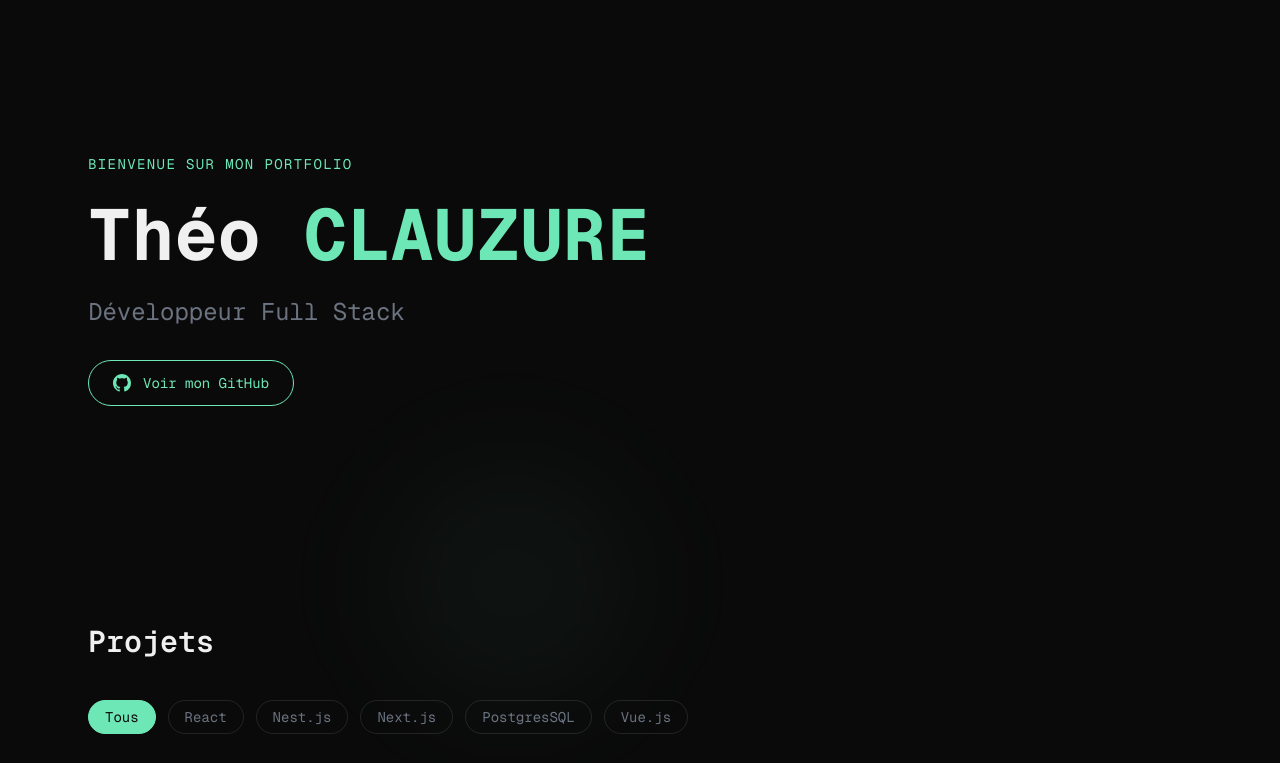
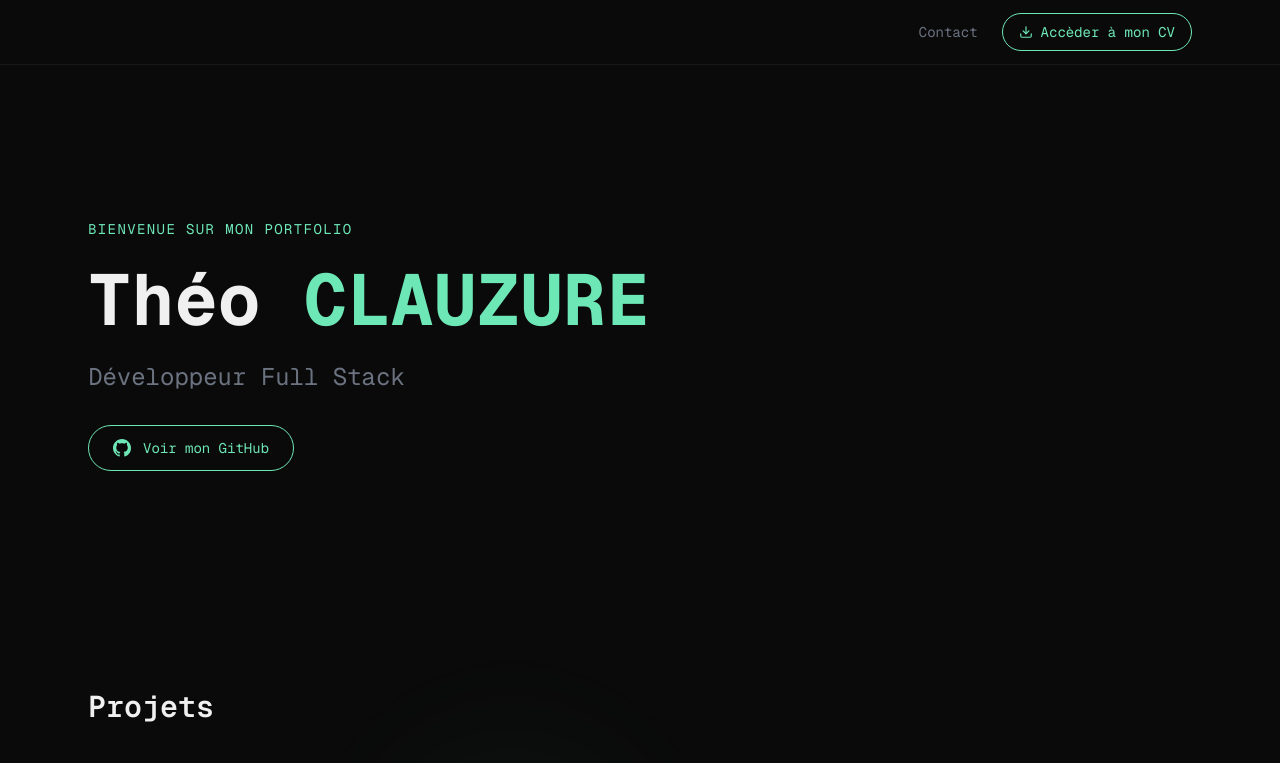
Before and after one commit to tClauzure/portfolio, a Next.js app: page / in a window 1280 px wide. Shown: the top 763 px of the page. Built offline with nearby package versions, Linux system fonts and the light colour scheme.

Commit message:
navbar done

```diff
--- a/src/app/page.tsx
+++ b/src/app/page.tsx
@@ -1,4 +1,5 @@
 import Hero from '@/components/Hero';
+import Navbar from '@/components/Navbar';
 import ProjectGrid from '@/components/ProjectGrid';
 
 export default function Home() {
@@ -7,8 +8,11 @@ export default function Home() {
       style={{ backgroundColor: 'var(--background)' }}
       className='relative min-h-screen'
     >
+      <Navbar />
       <Hero />
       <ProjectGrid />
+      {/* Section contact — vide pour l'instant */}
+      <section id='contact' className='min-h-screen' />
     </main>
   );
 }
--- /dev/null
+++ b/src/components/Navbar.tsx
@@ -0,0 +1,65 @@
+'use client';
+
+export default function Navbar() {
+  const scrollToContact = () => {
+    document.getElementById('contact')?.scrollIntoView({ behavior: 'smooth' });
+  };
+  return (
+    <nav
+      className='w-full'
+      style={{ borderBottom: '1px solid rgba(255,255,255,0.06)' }}
+    >
+      <div className='mx-auto flex h-16 max-w-6xl items-center justify-end gap-6 px-6'>
+        {/* Contact */}
+        <button
+          onClick={scrollToContact}
+          className='font-mono text-sm transition-colors duration-200'
+          style={{ color: 'var(--text-muted)' }}
+          onMouseEnter={e =>
+            (e.currentTarget.style.color = 'var(--text-accent)')
+          }
+          onMouseLeave={e =>
+            (e.currentTarget.style.color = 'var(--text-muted)')
+          }
+        >
+          Contact
+        </button>
+        <button
+          onClick={() => window.open('/CV.pdf', '_blank')}
+          className='inline-flex items-center gap-2 rounded-full px-4 py-2 font-mono text-sm transition-all duration-200'
+          style={{
+            border: '1px solid var(--text-accent)',
+            color: 'var(--text-accent)',
+          }}
+          onMouseEnter={e => {
+            e.currentTarget.style.backgroundColor = 'var(--text-accent)';
+            e.currentTarget.style.color = 'var(--background)';
+            e.currentTarget.style.boxShadow =
+              '0 0 20px rgba(110, 231, 183, 0.3)';
+          }}
+          onMouseLeave={e => {
+            e.currentTarget.style.backgroundColor = 'transparent';
+            e.currentTarget.style.color = 'var(--text-accent)';
+            e.currentTarget.style.boxShadow = 'none';
+          }}
+        >
+          <svg
+            width={14}
+            height={14}
+            viewBox='0 0 24 24'
+            fill='none'
+            stroke='currentColor'
+            strokeWidth={2}
+            strokeLinecap='round'
+            strokeLinejoin='round'
+          >
+            <path d='M21 15v4a2 2 0 0 1-2 2H5a2 2 0 0 1-2-2v-4' />
+            <polyline points='7 10 12 15 17 10' />
+            <line x1='12' y1='15' x2='12' y2='3' />
+          </svg>
+          Accèder à mon CV
+        </button>
+      </div>
+    </nav>
+  );
+}
```
Also changed, not shown: 1 other file (tests, documents, lock files or other folders).
